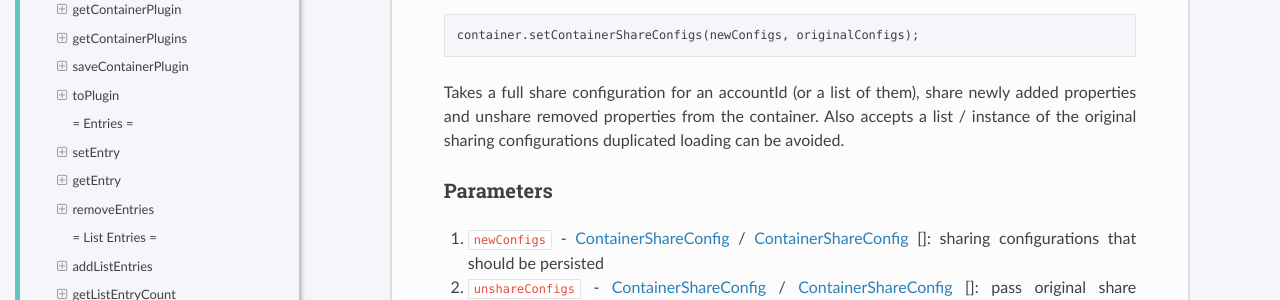
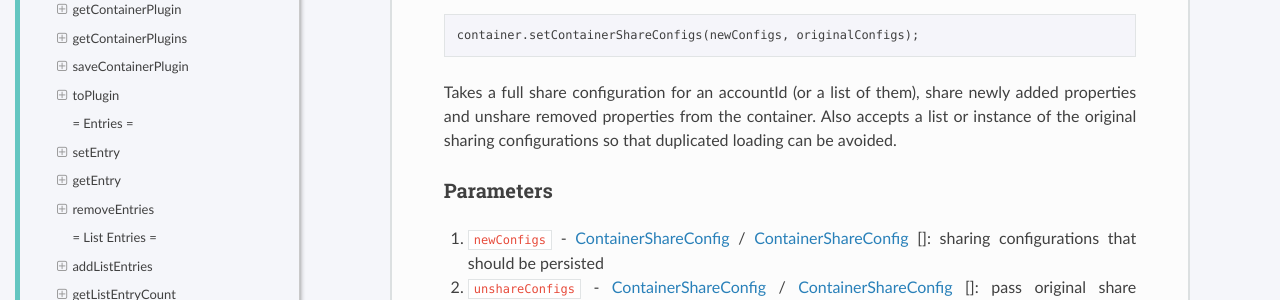
Before and after one commit to evannetwork/api-blockchain-core, a Sphinx documentation site: the page built from docs/contracts/container.rst, in a window 1280 px wide and 900 px high, scrolled down 19477 px. Shown: the part 175-475 px from the top of the window. Built offline with Sphinx 7.4.7 and the Read the Docs theme 2.0.0, drawn with Linux system fonts in a browser that asks for light colours; pages that are not in the unit, such as notebooks, are missing from menus.

Commit message:
Update docs/contracts/container.rst
Co-Authored-By: Karl Adler <906623+karladler@users.noreply.github.com>

```diff
--- a/docs/contracts/container.rst
+++ b/docs/contracts/container.rst
@@ -1146,7 +1146,7 @@ setContainerShareConfigs
 
   container.setContainerShareConfigs(newConfigs, originalConfigs);
 
-Takes a full share configuration for an accountId (or a list of them), share newly added properties and unshare removed properties from the container. Also accepts a list / instance of the original sharing configurations duplicated loading can be avoided.
+Takes a full share configuration for an accountId (or a list of them), share newly added properties and unshare removed properties from the container. Also accepts a list or instance of the original sharing configurations so that duplicated loading can be avoided.
 
 ----------
 Parameters
```
